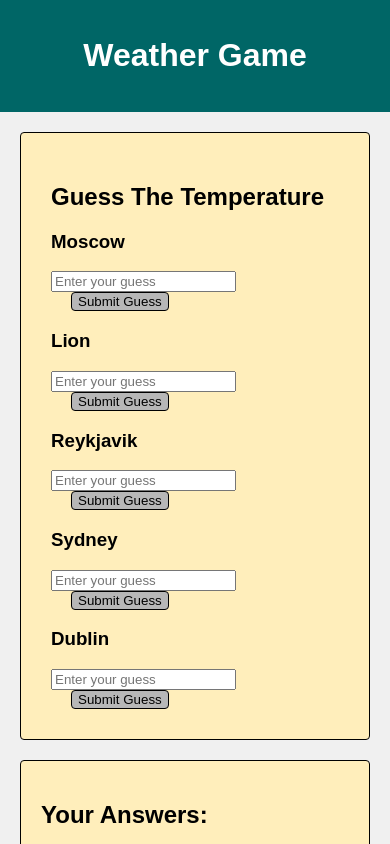
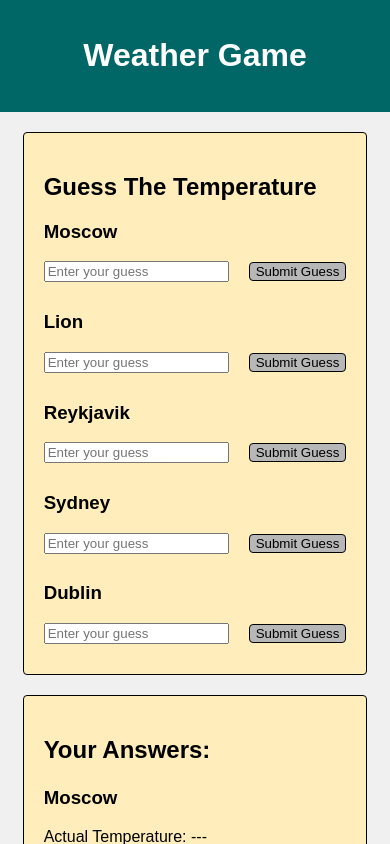
Before and after one commit to anigulkanyan1995/weather-game, a React (Create React App) app: page / in a window 390 px wide. Shown: the top 844 px of the page. Built offline with nearby package versions, Linux system fonts and the light colour scheme.

Commit message:
change styles

```diff
--- a/src/components/answersList/index.tsx
+++ b/src/components/answersList/index.tsx
@@ -12,7 +12,7 @@ const AnswersList: React.FC<IAnswersListProps> = ({ userAnswers, cities }) => {
                 const userAnswer = userAnswers.find((answer) => answer.id === city.id);
                 return (
                     <div key={city.id}>
-                        <h3>{city.name}</h3>
+                        <h3 style={{marginTop: '3px'}}>{city.name}</h3>
                         <p>Actual Temperature: {city.actualTemp !== null ? `${city.actualTemp}°C` : '---'}</p>
                         {userAnswer && (
                             <p>{TextConstants.GUESS_FORM.YOUR_GUESS} {userAnswer.userGuess}°C</p>
--- a/src/components/game/index.tsx
+++ b/src/components/game/index.tsx
@@ -49,7 +49,7 @@ const Game = () => {
             {userAnswers.length === 5 ? (
                 <ResultBox userAnswers={userAnswers} />
             ) : (
-                <div>
+                <div className="flex-container">
                     <div className="guessFormContainer">
                         <h2>{TextConstants.GUESS_FORM.GUESS_TITLE}</h2>
                         {cities.map((city) => (
--- a/src/components/game/styles.scss
+++ b/src/components/game/styles.scss
@@ -38,5 +38,17 @@
   background-color: #FFEEBB;
   border: 0.5px solid black;
   border-radius: 4px;
-  padding: 30px;
+  padding: 20px;
 }
+
+.flex-container {
+  display: flex;
+  justify-content: space-between;
+  flex-wrap: wrap;
+}
+
+@media (max-width: 768px) {
+  .flex-container {
+    flex-direction: column;
+  }
+}
--- a/src/components/guessForm/index.tsx
+++ b/src/components/guessForm/index.tsx
@@ -24,6 +24,7 @@ const GuessForm: React.FC<IGuessFormProps> = ({ onGuess }) => {
                 value={submittedGuess !== '' ? submittedGuess : guess}
                 onChange={(e) => setGuess(Number(e.target.value))}
                 disabled={submittedGuess !== ''}
+                className='formInput'
             />
             <button type="submit" disabled={submittedGuess !== ''}
                     className='submitButton'
--- a/src/components/guessForm/styles.scss
+++ b/src/components/guessForm/styles.scss
@@ -9,3 +9,9 @@
   background-color: #9a9a9a;
   cursor: pointer;
 }
+
+  @media (max-width: 768px) {
+    .formInput {
+      margin-bottom: 10px;
+    }
+  }
```
